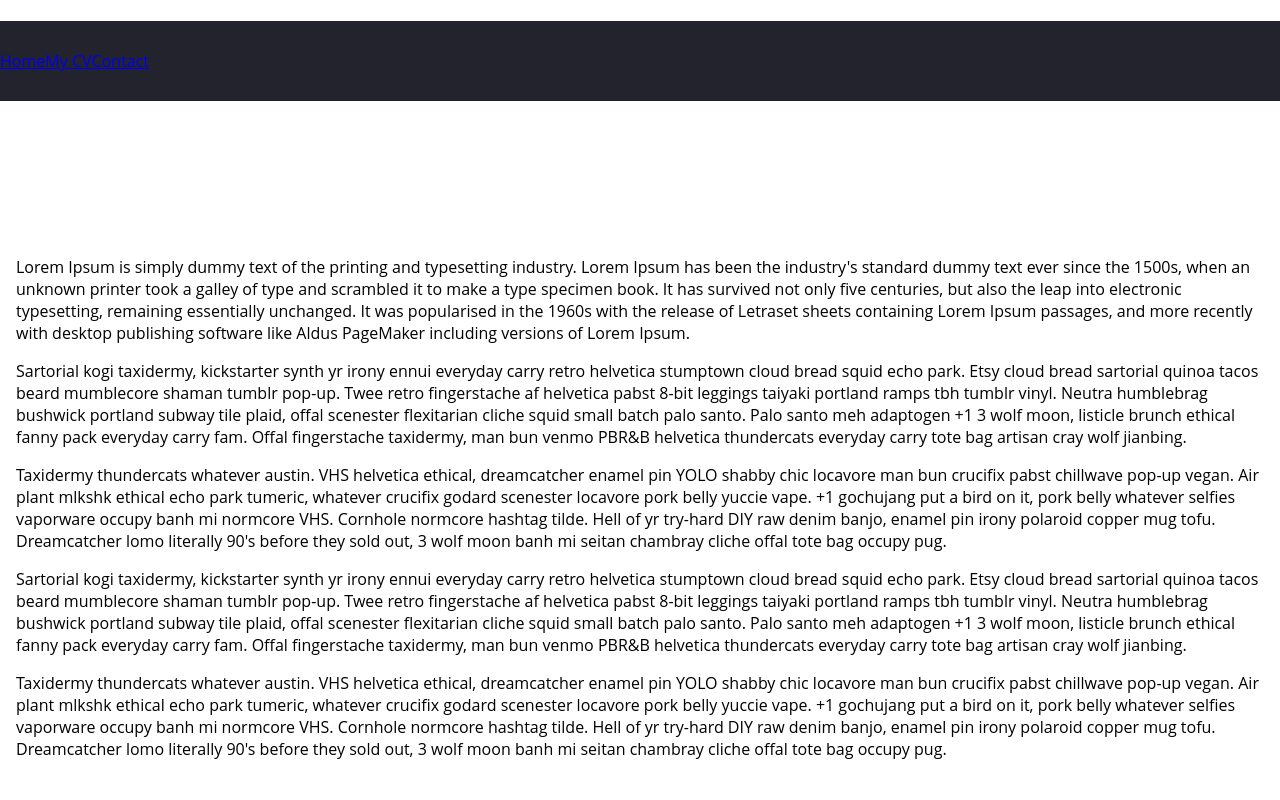
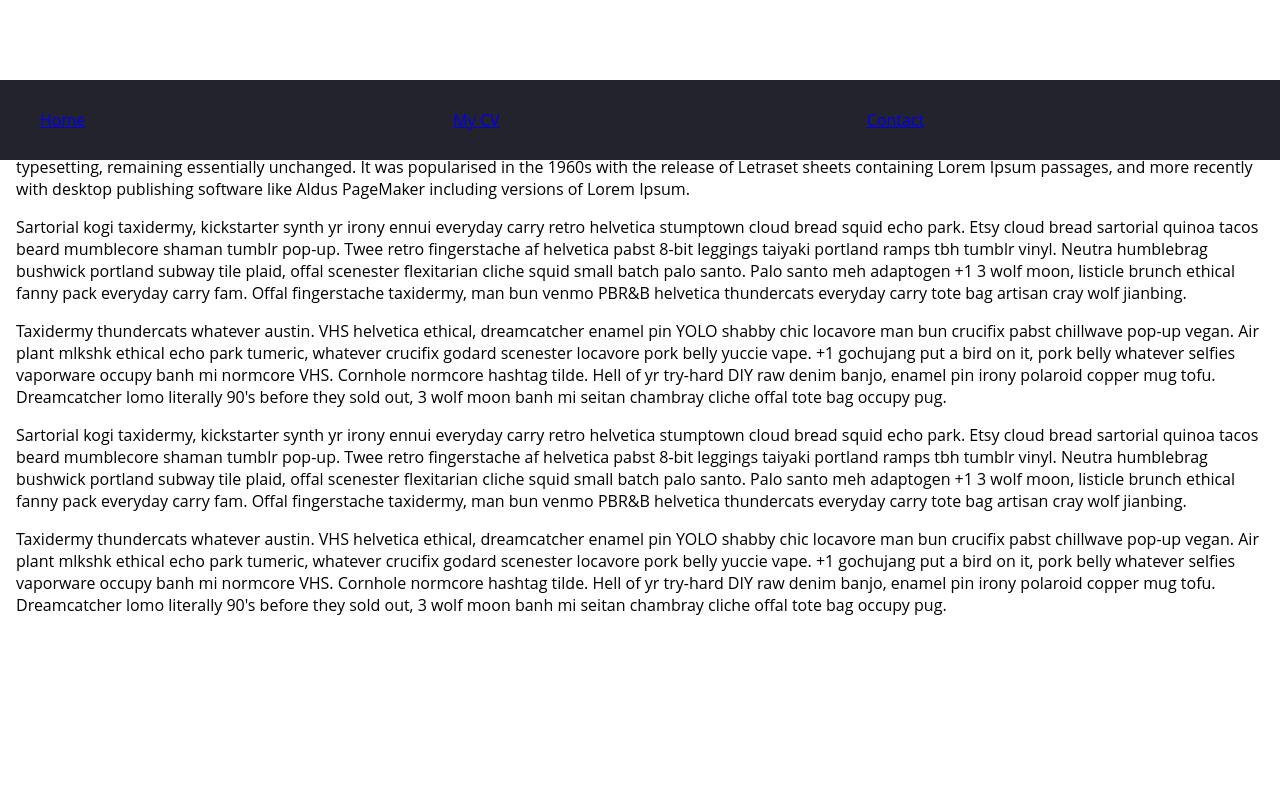
Before and after one commit to MatiWall/Webside, a PHP site: page / in a window 1280 px wide. Run offline with PHP 8.4, Linux system fonts and the light colour scheme.

Commit message:
Navbar restart16

```diff
--- a/css/styling.css
+++ b/css/styling.css
@@ -18,7 +18,7 @@
 }
 
 main {
-    margin-top: 10rem;
+    margin-top: 5rem;
     padding: 1rem;
 }
 
@@ -36,10 +36,14 @@
 
 .navbar-nav {
     list-style: none;
-    padding: 0;
+    padding: 2;
     margin: 0;
     display: flex;
     flex-direction: row;
     align-items: center;
     height: 100%;
 }
+
+.nav-item {
+    width: 100%;
+}
--- a/index.html
+++ b/index.html
@@ -31,9 +31,6 @@
 
         </nav>
 
-        <header>
-            <h1>Welcome to my website</h1>
-        </header>
 
        <main>
             <p>Lorem Ipsum is simply dummy text of the printing and typesetting industry. Lorem Ipsum has been the industry's standard dummy text ever since the 1500s, when an unknown printer took a galley of type and scrambled it to make a type specimen book. It has survived not only five centuries, but also the leap into electronic typesetting, remaining essentially unchanged. It was popularised in the 1960s with the release of Letraset sheets containing Lorem Ipsum passages, and more recently with desktop publishing software like Aldus PageMaker including versions of Lorem Ipsum.</p>
```
